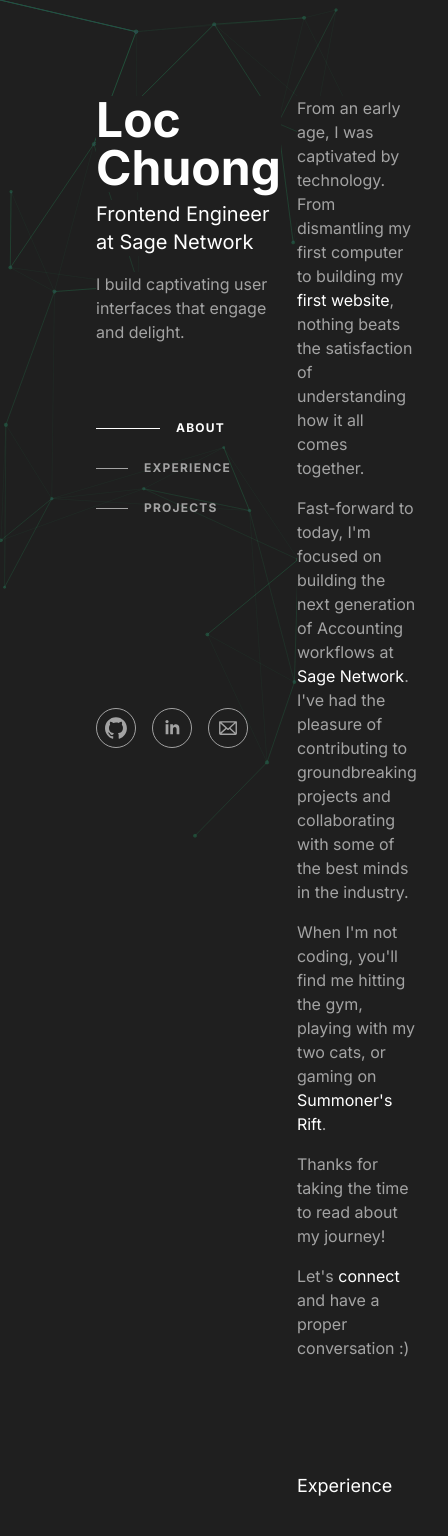
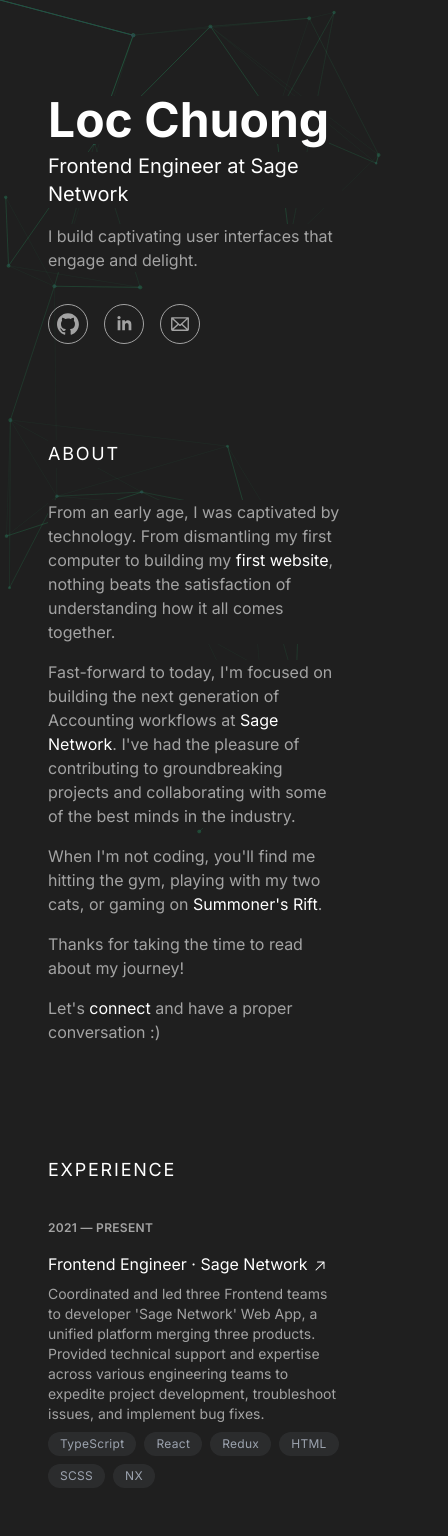
Before and after one commit to locchuong/Portfolio-V2, a React (Vite) app: page / in a window 390 px wide. Shown: the top 1536 px of the page, 448 px wide, since content can reach past the window. Built offline with nearby package versions, Linux system fonts and the light colour scheme.

Commit message:
Responsive Design

```diff
--- a/src/App.tsx
+++ b/src/App.tsx
@@ -30,14 +30,14 @@
   const ProjectsSectionIsActive = useMemo(() => activeSection === Section.Projects, [activeSection]);
 
   return (
-    <div className="relative z-[1] m-auto min-h-screen max-w-7xl px-24">
-      <div className="flex justify-between gap-4">
-        <header className="sticky top-0 flex max-h-screen flex-1 flex-col justify-between py-24">
+    <div className="relative z-[1] m-auto min-h-screen max-w-7xl px-12 lg:px-24">
+      <div className="lg:flex lg:justify-between lg:gap-4">
+        <header className="top-0 flex max-h-screen flex-1 flex-col justify-between pt-24 lg:sticky lg:pb-24">
           <div>
             <h1 className="w-fit bg-backdrop font-bold text-white">{PORTFOLIO_DATA.fullName}</h1>
             <h2 className="mt-2 w-fit bg-backdrop text-white">{PORTFOLIO_DATA.role}</h2>
             <p className="mt-4 w-fit max-w-xs bg-backdrop text-neutral-400">{PORTFOLIO_DATA.catchPhrase}</p>
-            <nav className="mt-16">
+            <nav className="mt-16 hidden lg:block">
               <ul>
                 <li>
                   <a className="group flex w-fit items-center py-3" href="#about">
@@ -90,7 +90,7 @@
               </ul>
             </nav>
           </div>
-          <ul className="flex flex-row gap-4">
+          <ul className="mt-8 flex flex-row gap-4">
             {PORTFOLIO_DATA.socials?.githubUrl && (
               <li>
                 <SocialLink href={PORTFOLIO_DATA.socials?.githubUrl} icon={<GithubIcon />} />
@@ -110,6 +110,7 @@
         </header>
         <main className="flex min-h-screen flex-1 flex-col gap-24 py-24">
           <section className="mb-4" id="about" ref={AboutSectionRef}>
+            <p className="mb-8 w-fit bg-backdrop text-lg uppercase tracking-widest text-white">About</p>
             <div className="flex flex-col gap-4 ">
               <p className="bg-backdrop text-neutral-400">
                 From an early age, I was captivated by technology. From dismantling my first computer to building my{" "}
@@ -135,7 +136,7 @@
           </section>
 
           <section className="flex flex-col" id="experience" ref={ExperienceSectionRef}>
-            <p className="mb-8 w-fit bg-backdrop text-lg text-white">Experience</p>
+            <p className="mb-8 w-fit bg-backdrop text-lg uppercase tracking-widest text-white">Experience</p>
             <ul className="group/list flex flex-col gap-12">
               {PORTFOLIO_DATA.experience.map((data) => (
                 <ExperienceItem key={data.position + data.description} data={data} />
@@ -152,7 +153,7 @@
           </section>
 
           <section id="projects" ref={ProjectsContainerRef}>
-            <p className="mb-8 w-fit bg-backdrop text-lg text-white">Projects</p>
+            <p className="mb-8 w-fit bg-backdrop text-lg uppercase tracking-widest text-white">Projects</p>
             <ul className="group/list flex flex-col gap-12">
               {PORTFOLIO_DATA.projects.map((data) => (
                 <ProjectItem key={data.title} data={data} />
--- a/src/components/ExperienceItem.tsx
+++ b/src/components/ExperienceItem.tsx
@@ -11,7 +11,7 @@
 function ExperienceItem({ className, data, ...rest }: ExperienceItemProps) {
   return (
     <li
-      className={["relative grid h-fit grid-cols-8 gap-4 group-hover/list:[&:not(:hover)]:opacity-50", className].filter(Boolean).join(" ")}
+      className={["relative grid h-fit md:grid-cols-8 gap-4 group-hover/list:[&:not(:hover)]:opacity-50", className].filter(Boolean).join(" ")}
       {...rest}
     >
       <header className="col-span-2 pt-1 text-xs font-semibold tracking-wide text-neutral-400">
--- a/src/components/ProjectItem.tsx
+++ b/src/components/ProjectItem.tsx
@@ -11,15 +11,15 @@
 function ProjectItem({ className, data, ...rest }: ProjectItemProps) {
   return (
     <li
-      className={["group relative grid h-fit grid-cols-8 gap-4 group-hover/list:[&:not(:hover)]:opacity-50", className].filter(Boolean).join(" ")}
+      className={["group relative grid h-fit gap-4 md:grid-cols-8 group-hover/list:[&:not(:hover)]:opacity-50", className].filter(Boolean).join(" ")}
       {...rest}
     >
-      <div className="col-span-2 pt-1">
-        <div className="h-[70px] w-[120px] overflow-hidden rounded-md border-2 border-transparent group-hover:border-white/25 ">
+      <div className="order-2 col-span-2 min-w-[200px] pt-1 md:order-1 md:min-w-0">
+        <div className="aspect-project w-full overflow-hidden rounded-md border-2 border-transparent group-hover:border-white/25 ">
           <img src={data.imageSrc} className="h-full w-full transition-all group-hover:scale-110" />
         </div>
       </div>
-      <div className="col-span-6 flex flex-col gap-2">
+      <div className="order-1 col-span-6 flex flex-col gap-2 md:order-2">
         <a className="text-white" href={data.link} target="_blank" rel="noopener noreferrer">
           <span className="bg-backdrop text-white transition-all group-hover:text-primary">
             {data.title}
--- a/tailwind.config.js
+++ b/tailwind.config.js
@@ -7,6 +7,9 @@
         primary: "#28e98c",
         backdrop: "#1f1f1f",
       },
+      aspectRatio: {
+        project: 120 / 70,
+      },
     },
   },
   plugins: [],
```
